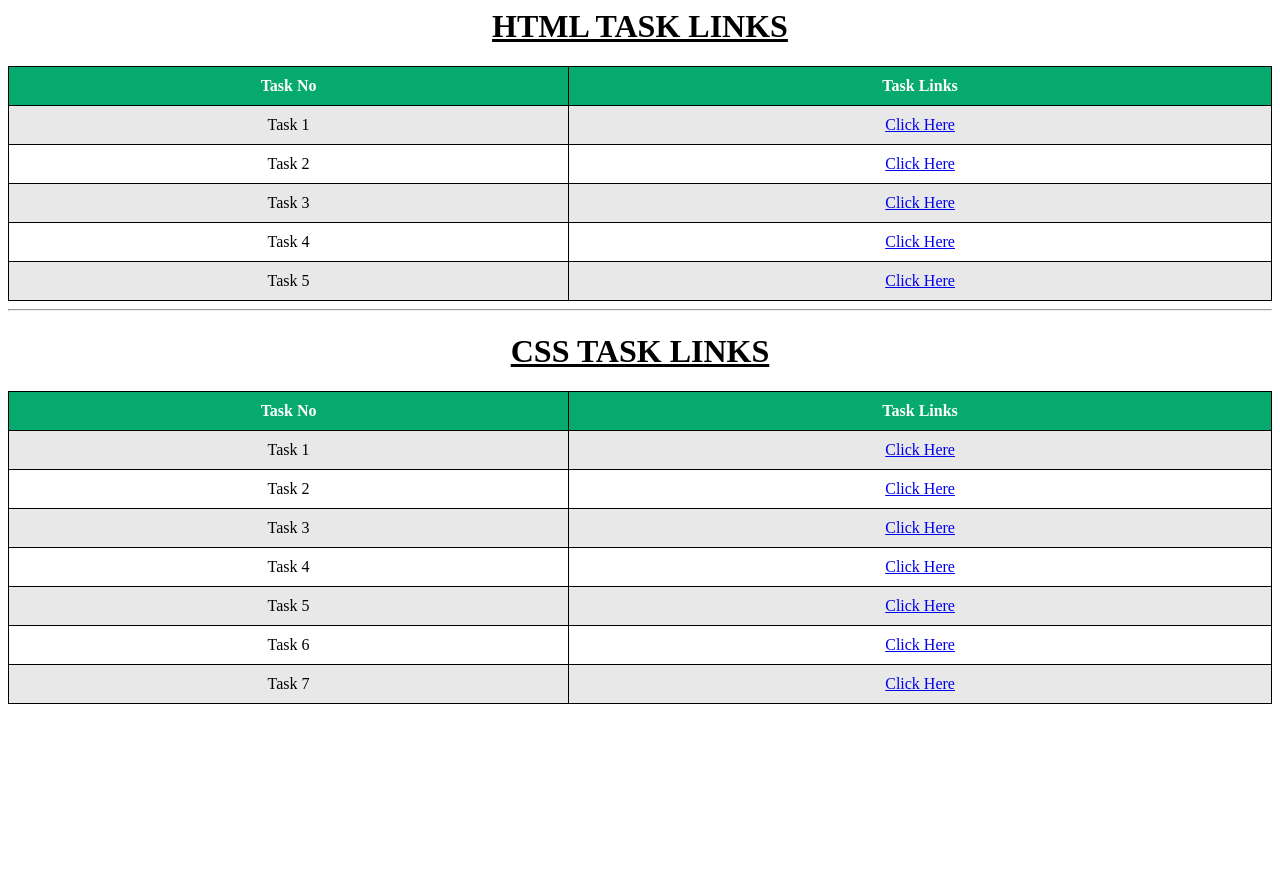
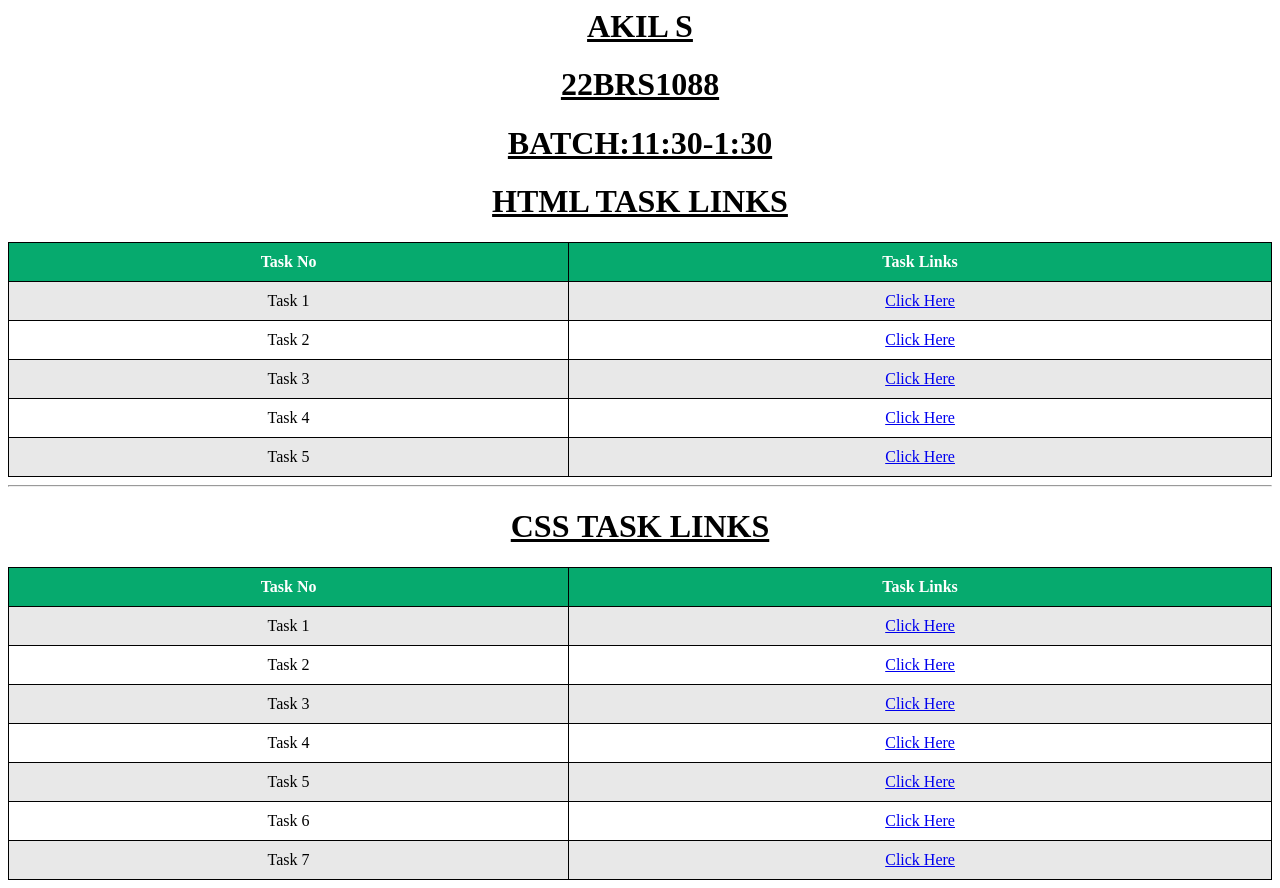
Before and after one commit to AKIL3333/TASK-LINKS, a plain HTML site: page index.html in a window 1280 px wide. Before the commit the page ends 800 px from the top, so only its background shows below. Drawn offline with Linux system fonts and the light colour scheme.

Commit message:
Update index.html

```diff
--- a/index.html
+++ b/index.html
@@ -34,7 +34,9 @@
     </style>
 </head>
 <body>
-
+    <h1>AKIL S</h1>
+    <h1>22BRS1088</h1>
+    <h1>BATCH:11:30-1:30</h1>
     <h1>HTML TASK LINKS</h1>
     <table>
         <tbody><tr>
```
